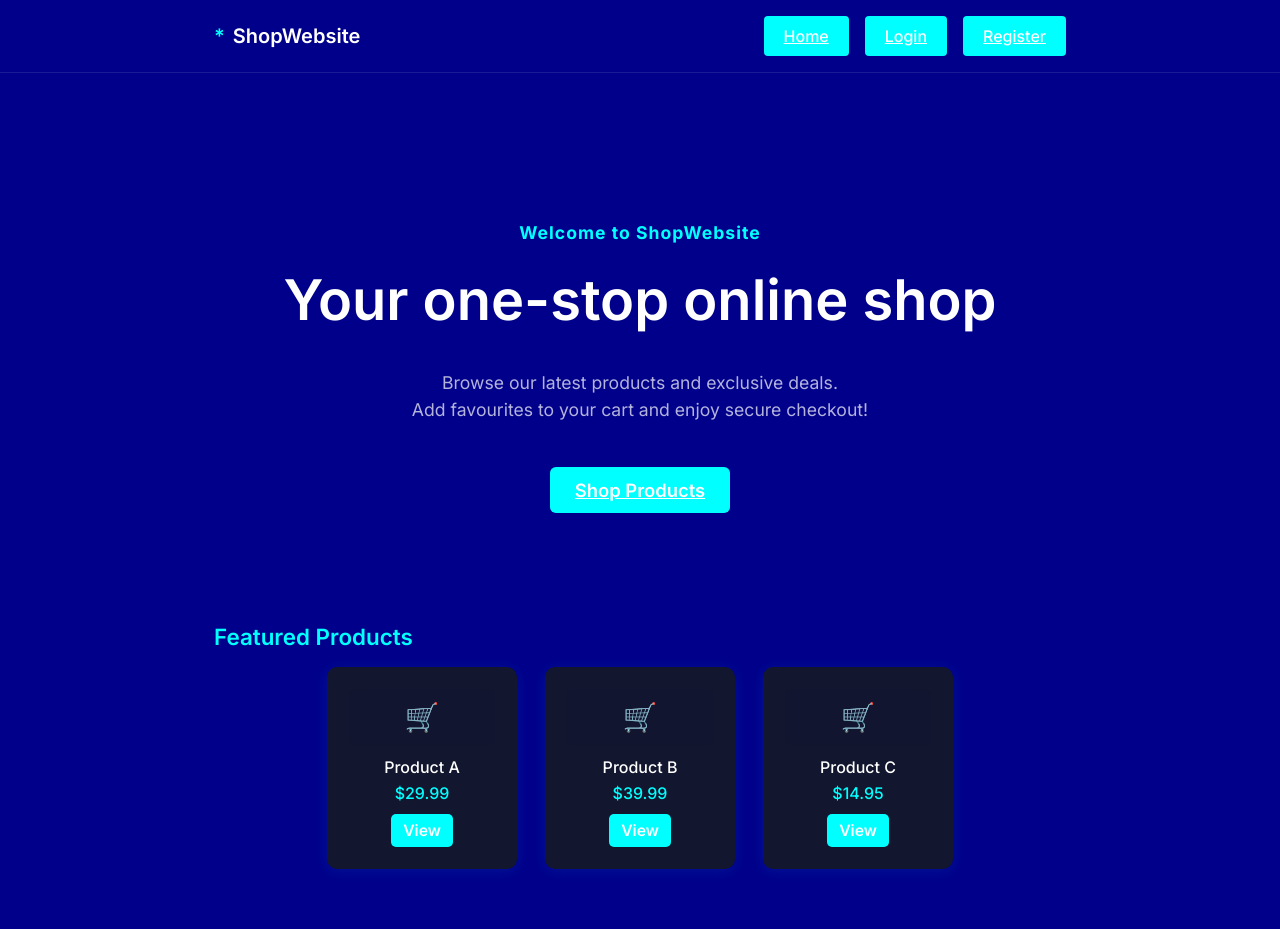
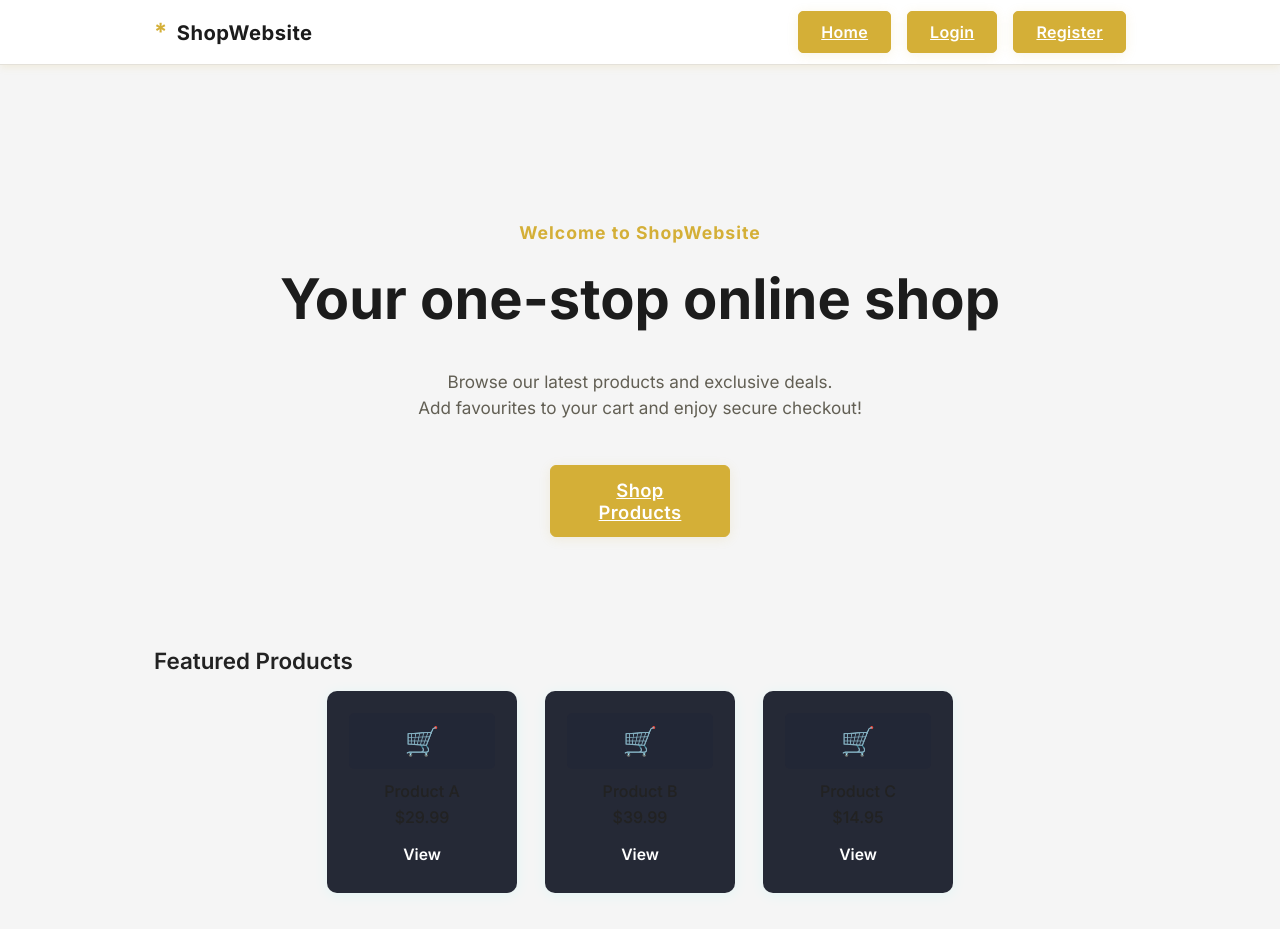
Before and after one commit to SwethaAdhiraiN/ShopWebsite, a React (Create React App) app in the folder frontend_web_application/: page / in a window 1280 px wide. Before the commit the page ends 905 px from the top, so only its background shows below. Built offline with nearby package versions, Linux system fonts and the light colour scheme; the HTML template or start-up script is replaced by a standard one.

Commit message:
CheckPoint

```diff
--- a/frontend_web_application/src/App.css
+++ b/frontend_web_application/src/App.css
@@ -1,15 +1,22 @@
 :root {
-  --base-light: #00ffff;
-  --base-dark: #00008b;
-  --text-color: #ffffff;
-  --text-secondary: rgba(255, 255, 255, 0.7);
-  --border-color: rgba(255, 255, 255, 0.1);
+  /* Elegant gold/onyx palette */
+  --primary-color: #1C1C1C;
+  --secondary-color: #D4AF37; /* elegant gold */
+  --background-color: #F5F5F5;
+  --text-color: #222222;
+  --text-secondary: #625f54;
+  --accent-color: #8B5CF6; /* purple accent */
+  --border-color: #e4e1da;
+  --highlight-bg: #F9F4E7;
+  --btn-text: #fff;
+  --danger: #C0392B;
+  --btn-hover-shadow: 0 2px 12px #d4af3722;
 }
 
 body {
   margin: 0;
   font-family: 'Inter', 'Roboto', 'Helvetica', 'Arial', sans-serif;
-  background-color: var(--base-dark);
+  background-color: var(--background-color);
   color: var(--text-color);
   -webkit-font-smoothing: antialiased;
   -moz-osx-font-smoothing: grayscale;
@@ -17,38 +24,49 @@ body {
 
 .app {
   min-height: 100vh;
+  min-width: 320px;
+  background-color: var(--background-color);
+  color: var(--text-color);
   display: flex;
   flex-direction: column;
 }
 
 .navbar {
-  background-color: var(--base-dark);
-  padding: 16px;
+  background: #fff;
+  color: var(--primary-color);
+  border-bottom: 1px solid var(--border-color);
+  padding: 0;
   display: flex;
   align-items: center;
-  justify-content: space-between;
-  border-bottom: 1px solid var(--border-color);
+  justify-content: center;
   position: fixed;
   top: 0;
   width: 100%;
   box-sizing: border-box;
   z-index: 100;
+  min-height: 65px;
+  box-shadow: 0 2px 8px #d4af3722;
 }
 
 .logo {
-  font-size: 1.25rem;
-  font-weight: 600;
+  font-size: 1.26rem;
+  font-weight: 700;
   display: flex;
   align-items: center;
-  gap: 8px;
+  gap: 9px;
+  letter-spacing: 0.5px;
+  color: var(--primary-color);
+  background: none;
 }
 
 .logo-symbol {
-  color: var(--base-light);
+  color: var(--secondary-color);
+  font-size: 1.48rem;
+  line-height: 1;
 }
 
 .container {
-  max-width: 900px;
+  max-width: 1020px;
   margin: 0 auto;
   padding: 0 24px;
   width: 100%;
@@ -63,46 +81,126 @@ body {
   flex-direction: column;
   align-items: center;
   gap: 24px;
+  background: none;
 }
 
 .subtitle {
-  color: var(--base-light);
+  color: var(--secondary-color);
   font-weight: 500;
   font-size: 1.1rem;
+  letter-spacing: 0.04em;
 }
 
 .title {
   font-size: 3.5rem;
-  font-weight: 600;
-  line-height: 1.2;
+  font-weight: 700;
+  line-height: 1.17;
   margin: 0;
+  color: var(--primary-color);
 }
 
 .description {
-  font-size: 1.1rem;
-  line-height: 1.5;
+  font-size: 1.07rem;
+  line-height: 1.54;
   color: var(--text-secondary);
   max-width: 600px;
   margin-bottom: 16px;
 }
 
+/* Button styles */
 .btn {
-  background-color: var(--base-light);
-  color: white;
+  background: var(--secondary-color);
+  color: var(--btn-text);
   border: none;
-  border-radius: 4px;
-  padding: 10px 20px;
+  border-radius: 5px;
+  padding: 10px 22px;
   font-size: 1rem;
-  font-weight: 500;
+  font-weight: 600;
   cursor: pointer;
-  transition: background-color 0.2s ease;
+  transition: background 0.18s, color 0.17s, box-shadow 0.18s;
+  box-shadow: var(--btn-hover-shadow);
+  outline: none;
+  border: 1.5px solid var(--secondary-color);
+  letter-spacing: 0.02em;
+  user-select: none;
 }
-
+.btn:focus {
+  outline: 2px solid var(--accent-color);
+  outline-offset: 2px;
+  background: var(--secondary-color);
+}
+.btn:active {
+  outline: 2px solid var(--accent-color);
+  outline-offset: 2px;
+  background: var(--secondary-color);
+}
 .btn:hover {
-  background-color: #7691ff;
+  background: var(--accent-color);
+  color: #fff;
+  border: 1.5px solid var(--accent-color);
+  box-shadow: 0 2px 12px #8b5cf665;
+  text-decoration: none;
+}
+.btn:focus-visible {
+  background: var(--accent-color);
+  color: #fff;
+  border: 1.5px solid var(--accent-color);
+  box-shadow: 0 2px 12px #8b5cf665;
+  text-decoration: none;
 }
 
 .btn-large {
-  padding: 12px 24px;
-  font-size: 1.1rem;
+  padding: 13px 29px;
+  font-size: 1.12rem;
+  border-radius: 7px;
 }
+
+.btn-accent {
+  background: var(--accent-color);
+  color: #fff;
+  border: 1.5px solid var(--accent-color);
+}
+.btn-accent:hover,
+.btn-accent:focus,
+.btn-accent:focus-visible {
+  background: var(--secondary-color);
+  color: var(--primary-color);
+  border: 1.5px solid var(--secondary-color);
+}
+
+.btn-danger {
+  background: var(--danger);
+  color: #fff;
+  border: 1.5px solid var(--danger);
+}
+.btn-danger:hover,
+.btn-danger:focus,
+.btn-danger:focus-visible {
+  background: #92291c;
+  border-color: #92291c;
+}
+
+/* Highlight and cards */
+.highlight {
+  background: var(--highlight-bg);
+  color: var(--primary-color);
+  border-radius: 8.5px;
+  padding: 12px 20px;
+}
+.bg-accent {
+  background: var(--accent-color);
+  color: #fff;
+}
+
+/* Accessibility Utility */
+.sr-only {
+  position: absolute;
+  width: 1px;
+  height: 1px;
+  padding: 0;
+  margin: -1px;
+  overflow: hidden;
+  clip: rect(0, 0, 0, 0);
+  white-space: nowrap;
+  border: 0;
+}
```
Also changed, not shown: 2 other files (tests, documents, lock files or other folders).
